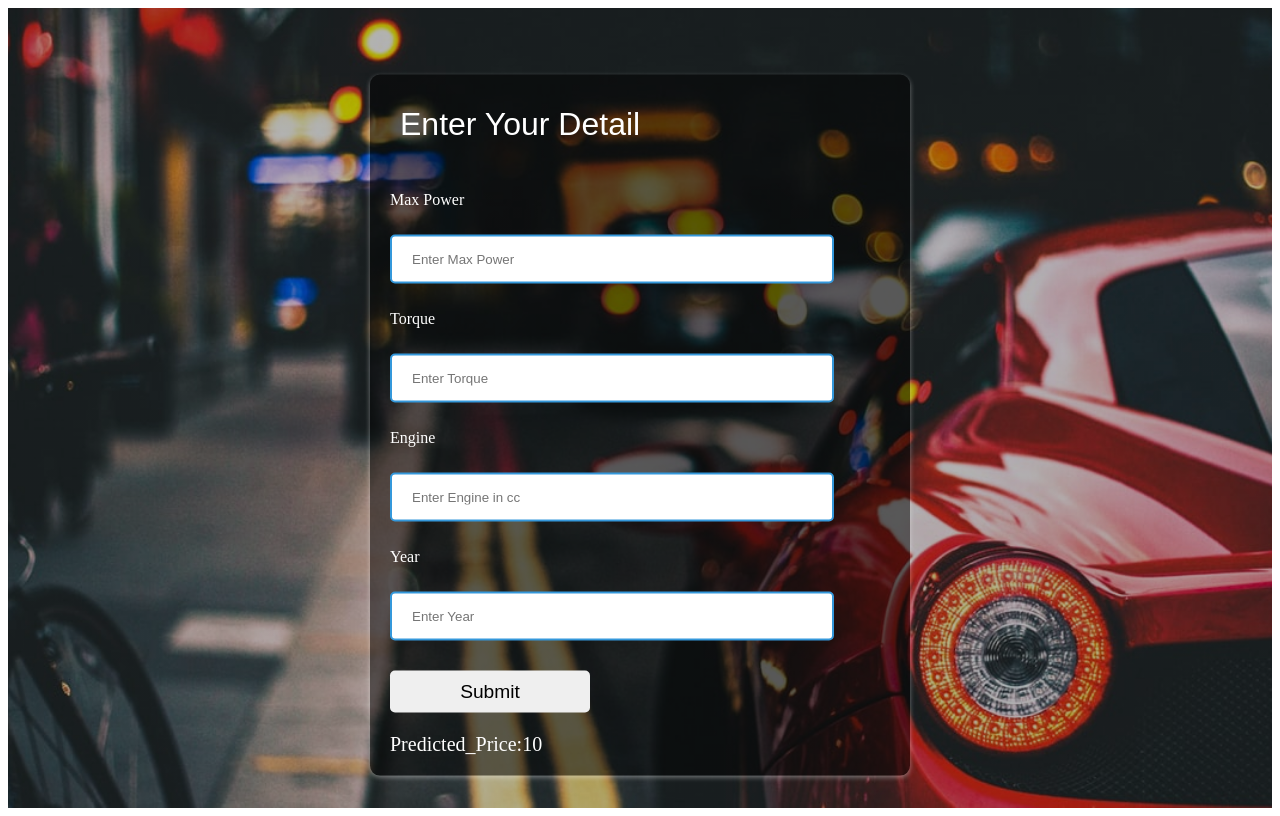
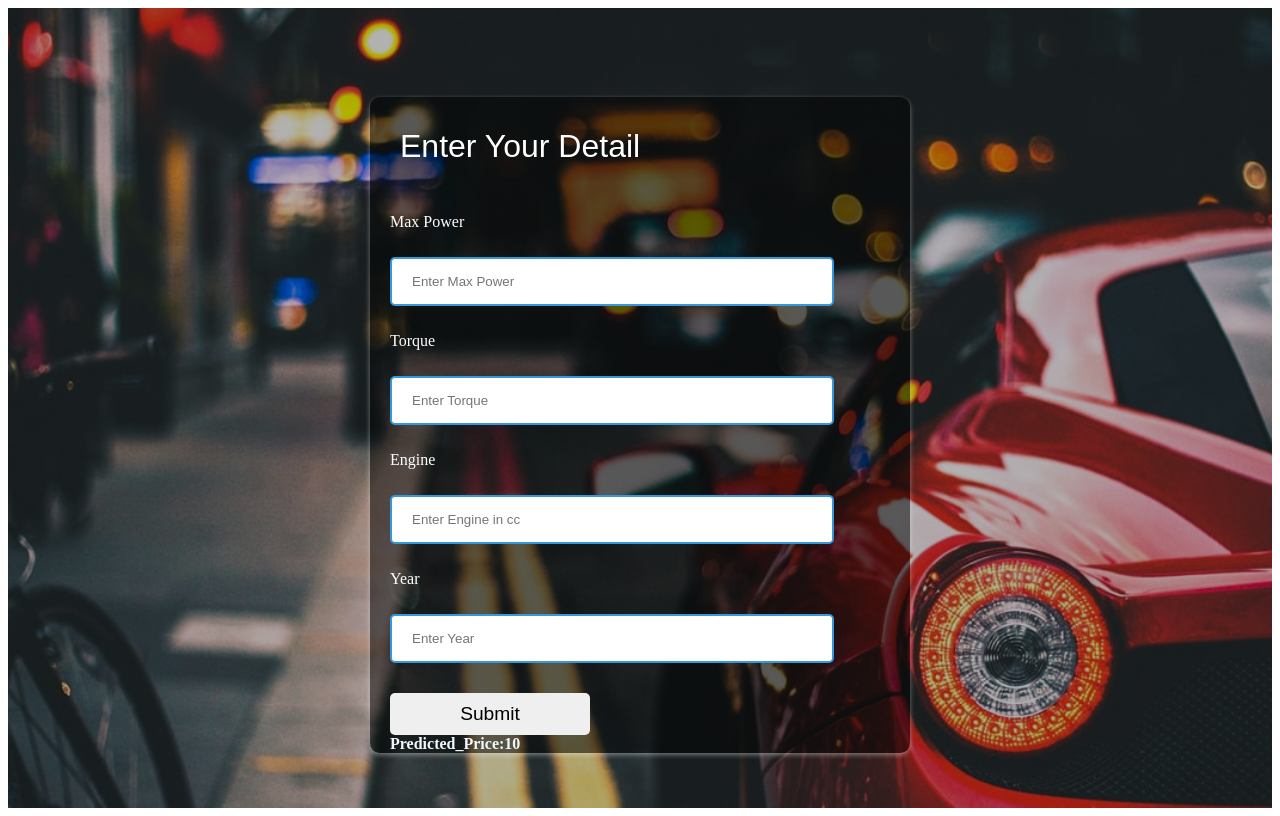
Before and after one commit to arsh-purewal/car-price-prediction, a Flask app: template templates/index.html in a window 1280 px wide. Run offline with Flask 2, Linux system fonts and the light colour scheme; the template is opened without the code that fills it: most values are stand-ins (such as "Sample title", 1, 10 or a date in 2020); parts of the project's set-up code (start-up, migrations or seed data) failed here and were passed over.

Commit message:
Update index.html

```diff
--- a/templates/index.html
+++ b/templates/index.html
@@ -31,7 +31,8 @@
                 </div>
                  <button type="button">Submit</button>
                  <div class="result">
-                   <h3>Predicted_Price:{{Predictd_Price}}</h3>
+                 <b style="color: aliceblue;">Predicted_Price:{{Predictd_Price}}</b>
+
                </div>
              </div>
 
```
